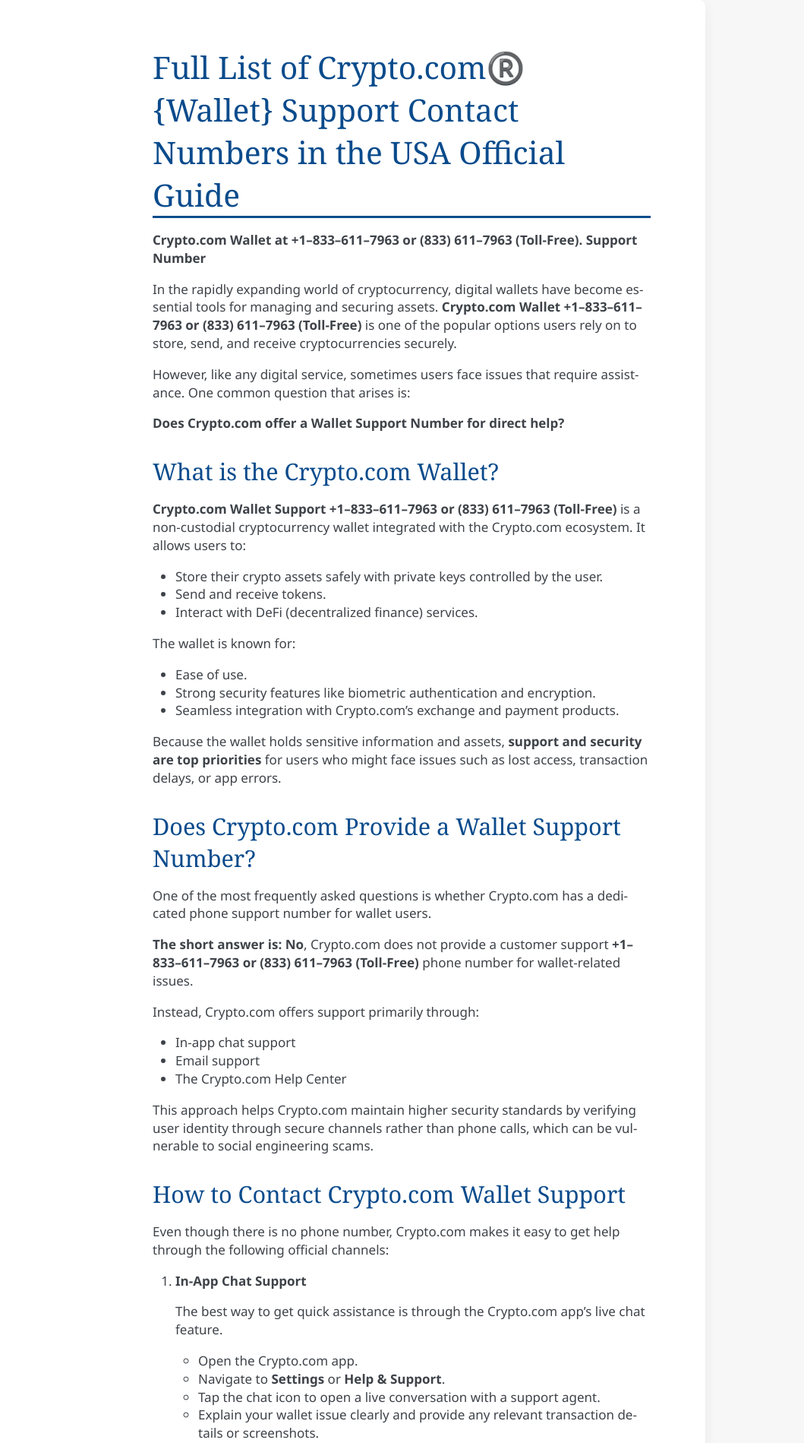
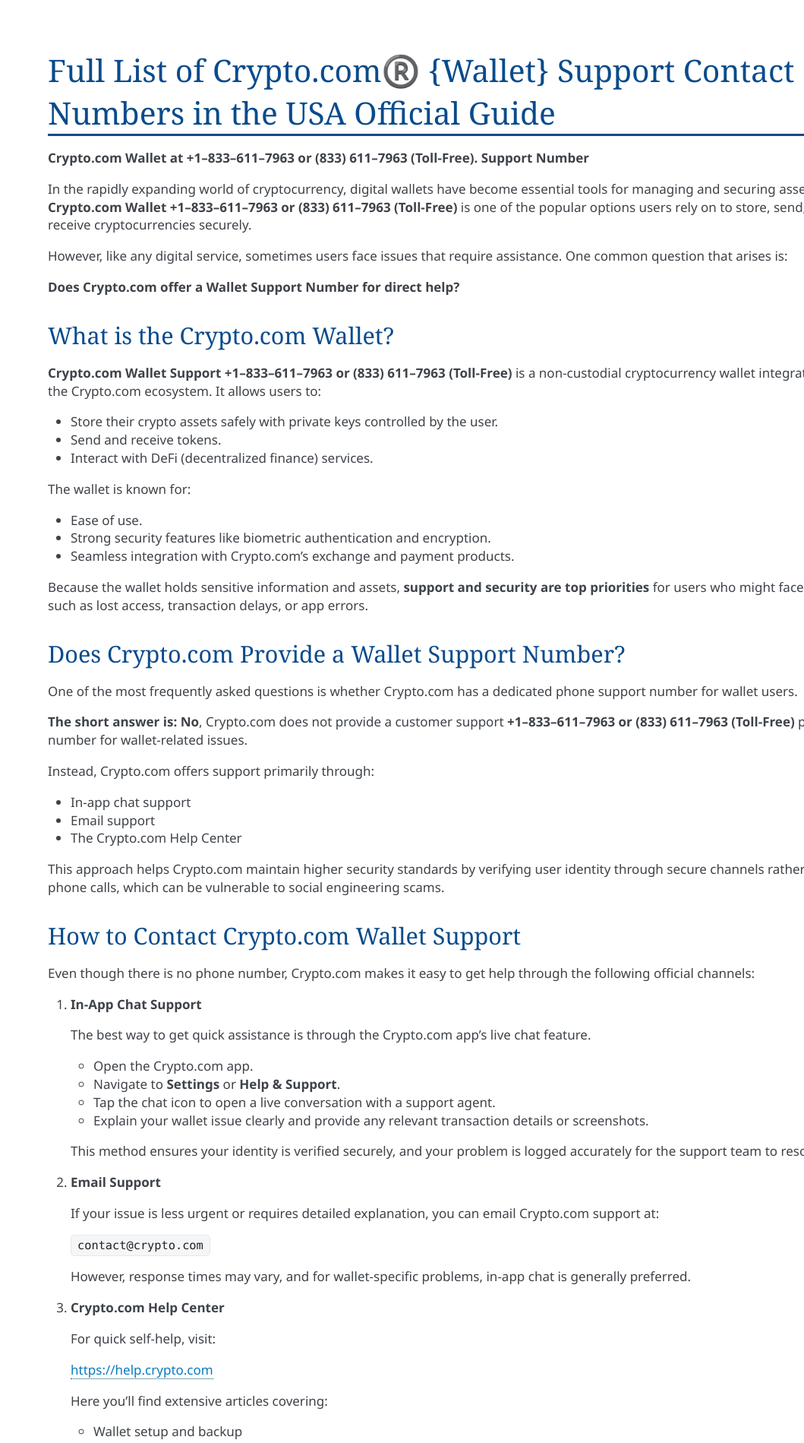
Before and after one commit to cryptowallethelp/cryptohelpcarearticle, a Sphinx documentation site: the page built from source/index.rst, in a window 1280 px wide. Shown: the top 1899 px of the page at 76% size, without its empty margins (221-1280 px from the left). Built offline with Sphinx 7.4.7, drawn with Linux system fonts in a browser that asks for light colours.

Commit message:
Update theme_override.css

```diff
--- a/source/_static/theme_override.css
+++ b/source/_static/theme_override.css
@@ -1,6 +1,6 @@
 /* docs/_static/theme_override.css */
 
-/* Basic page reset */
+/* Reset basic page */
 html, body {
   height: 100%;
   margin: 0;
@@ -9,7 +9,7 @@
   color: #222;
 }
 
-/* Hide ReadTheDocs / RTD theme navigation elements (common classes) */
+/* Hide all ReadTheDocs / RTD theme navigation elements */
 .wy-nav-side,
 .wy-nav-top,
 .wy-side-scroll,
@@ -18,7 +18,10 @@
 #rtd-toolbar,
 .rtd-version-select,
 .wy-breadcrumbs,
-.sphinxsidebar {
+.sphinxsidebar,
+.version,
+.wy-side-scrollbar,
+#rtd-toolbar * {
   display: none !important;
   visibility: hidden !important;
   width: 0 !important;
@@ -27,23 +30,18 @@
   padding: 0 !important;
 }
 
-/* Make content area full-width */
+/* Make content full width */
 .wy-nav-content,
 .wy-nav-content-wrap,
-.body {
-  margin-left: 0 !important;
+.body,
+div.document {
+  width: 100% !important;
   max-width: none !important;
+  margin: 0 !important;
   padding: 2rem !important;
-}
-
-/* Style the document container nicely */
-div.document {
-  background: #ffffff;
-  max-width: 1100px;
-  margin: 0 auto;
-  padding: 28px 40px;
-  border-radius: 8px;
-  box-shadow: 0 6px 18px rgba(20,20,20,0.06);
+  background: #fff;
+  border-radius: 0;
+  box-shadow: none;
 }
 
 /* Headings */
@@ -53,11 +51,19 @@
   margin-top: 1.4em;
   margin-bottom: 0.4em;
 }
-h1 { border-bottom: 3px solid #0a4b8c; padding-bottom: 8px; }
+h1 {
+  border-bottom: 3px solid #0a4b8c;
+  padding-bottom: 8px;
+}
 
 /* Links */
-a { color: #0a7bbf; text-decoration: none; }
-a:hover { text-decoration: underline; }
+a {
+  color: #0a7bbf;
+  text-decoration: none;
+}
+a:hover {
+  text-decoration: underline;
+}
 
 /* Code blocks and inline code */
 pre, code {
@@ -68,7 +74,9 @@
   border-radius: 5px;
   overflow-x: auto;
 }
-pre { padding: 12px; }
+pre {
+  padding: 12px;
+}
 
 /* Tables */
 table.docutils {
@@ -79,7 +87,10 @@
   border: 1px solid #e6e6e6;
   padding: 8px;
 }
-table.docutils th { background: #0a4b8c; color: #fff; }
+table.docutils th {
+  background: #0a4b8c;
+  color: #fff;
+}
 
 /* Admonitions */
 .admonition {
@@ -89,6 +100,3 @@
   border-radius: 6px;
   margin: 1em 0;
 }
-
-/* Hide any remaining small RTD controls */
-.version, .wy-side-scrollbar, #rtd-toolbar * { display:none !important; }
```
